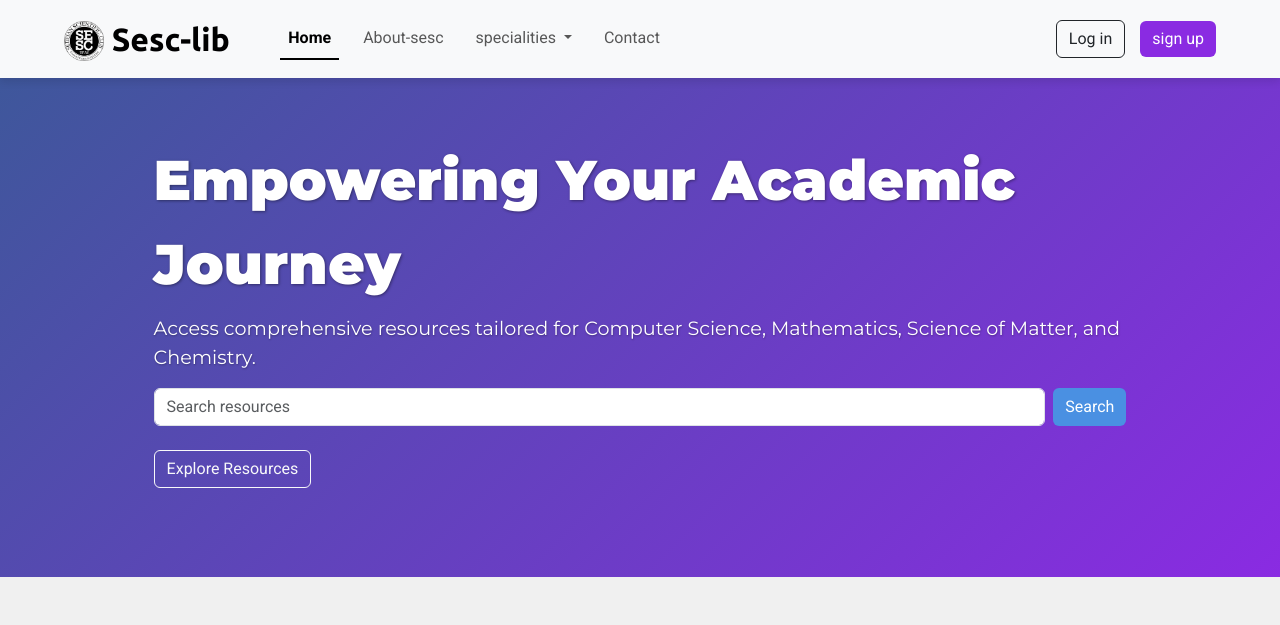
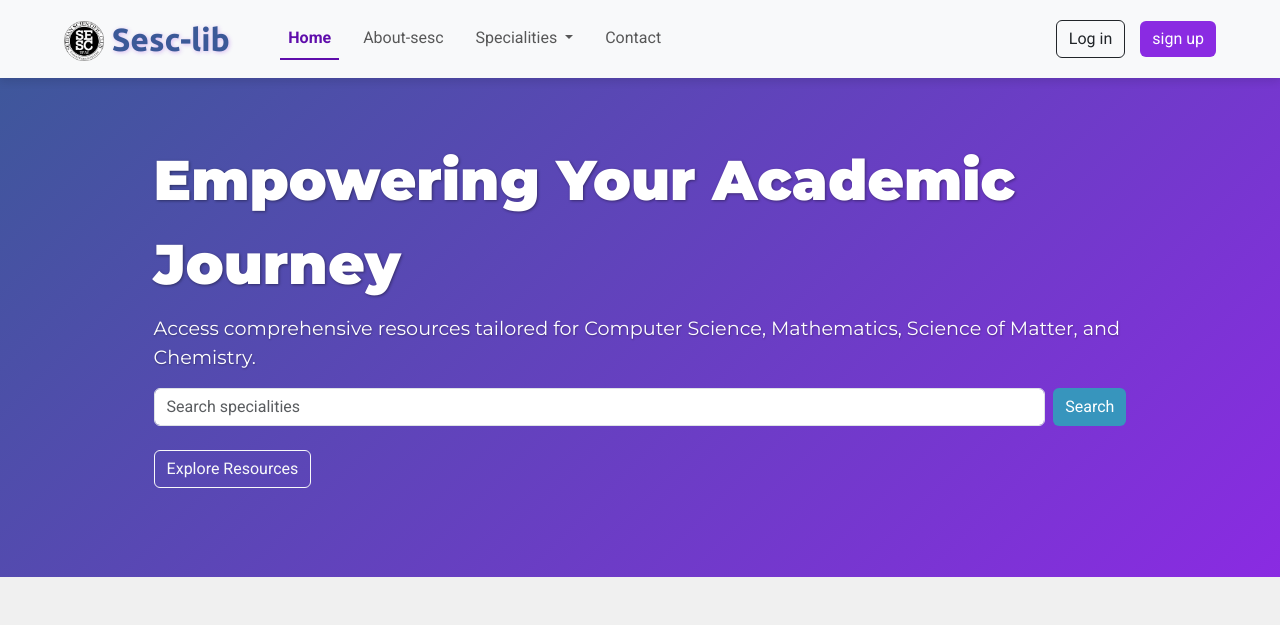
Before and after one commit to chihebabiza/sesclib, a web app: file index.html in a window 1280 px wide. Shown: the top 625 px of the page. Run offline with its HTML, style and script files only (its server is not run), Linux system fonts and the light colour scheme.

Commit message:
changing colors of the brand text and ul items in the navbar

```diff
--- a/css/styles.css
+++ b/css/styles.css
@@ -44,6 +44,13 @@ p{
     font-size: 2rem;
     font-weight: 600;
     padding-right:3%;
+    transition:0.5s ease ;
+    color: #3B5998;;
+    text-shadow: 1px 1px 4px rgba(138, 43, 226, 0.3);
+}
+.navbar-brand:hover{
+    transform: scale(1.1);
+    color: #442067;
 }
 .nav-btns{
     margin-left:1.6%;
@@ -60,6 +67,15 @@ p{
 .sign-btn:hover{
     background-color: #442067;
 }
+.nav-item .nav-link:hover,.nav-item .nav-link.active{
+    color:#5f0dab ;
+}
+.dropdown-item:hover{
+    color: #5f0dab;
+}
+.dropdown-item:focus {
+    background-color: transparent;
+}
 /* home */
 #home{
     text-align: left;
@@ -73,7 +89,7 @@ p{
 }
 /* search bar */
 .search-filter .btn-primary{
-    background-color: #4A90E2;
+    background-color: #3795BD;
     color: #ffffff;
     border: none;
 }
--- a/index.html
+++ b/index.html
@@ -21,7 +21,7 @@
      <section class="colored-section" id="home">
         <!-- navbar -->
         <nav class="navbar navbar-expand-lg bg-body-tertiary">
-                <a class="navbar-brand" href="#">
+                <a class="navbar-brand" href="https://taplink.cc/sesc">
                     <img src="images/sesclogo.png" alt="Logo" width="40" height="40" class="d-inline-block align-text-top">
                     Sesc-lib
                   </a>
@@ -39,7 +39,7 @@
 
                   <li class="nav-item dropdown">
                     <a class="nav-link dropdown-toggle" href="#" role="button" data-bs-toggle="dropdown" aria-expanded="false">
-                     specialities
+                     Specialities
                     </a>
                     <ul class="dropdown-menu">
                       <li><a class="dropdown-item" href="#">Computer Science</a></li>
@@ -65,7 +65,7 @@
         <!-- search bar -->
         <div class="search-filter">
           <form class="d-flex justify-content-center">
-              <input class="form-control me-2" type="search" placeholder="Search resources" aria-label="Search">
+              <input class="form-control me-2" type="search" placeholder="Search specialities" aria-label="Search">
               <button class="btn btn-primary" type="submit">Search</button>
           </form>
       </div>
```
